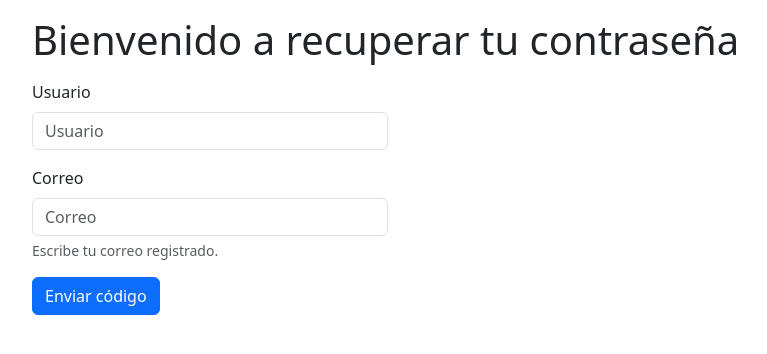
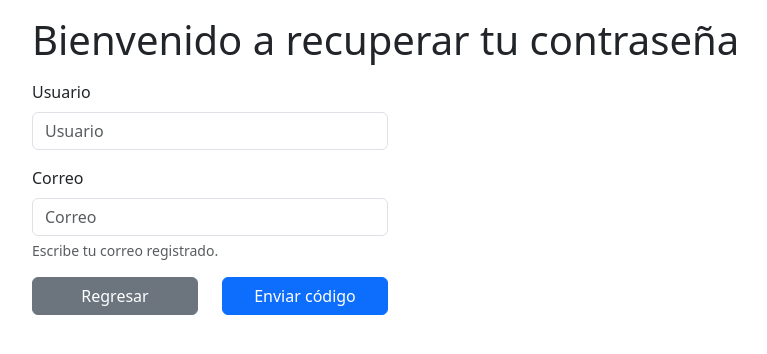
Before and after one commit to thebash1/kamojic-v2, a PHP site: page /public/resetPassword.php in a window 1280 px wide. Shown: the top 354 px of the page, without its empty margins (50-817 px from the left). Run offline with PHP 8.4, Linux system fonts and the light colour scheme.

Commit message:
primer cambio del día

```diff
--- a/public/resetPassword.php
+++ b/public/resetPassword.php
@@ -15,7 +15,7 @@
         <main>
             <div class="container">
                 <h1 class="my-3">Bienvenido a recuperar tu contraseña</h1>
-                <div class="row align-items-center">
+                <div class="row">
                     <div class="col-sm-12 col-md-6 col-xl-4">
                         <form action="" method="POST" id="recoverPassword">
                             <div class="mb-3">
@@ -27,7 +27,14 @@
                                 <input type="email" class="form-control" id="email" name="email" placeholder="Correo">
                                 <div id="emailHelp" class="form-text">Escribe tu correo registrado.</div>
                             </div>
-                            <button type="submit" class="btn btn-primary" onclick="resetPassword()">Enviar código</button>
+                            <div class="row">
+                                <div class="col">
+                                    <a href="./login.php" type="button" class="btn btn-secondary w-100">Regresar</a>
+                                </div>
+                                <div class="col">
+                                    <button type="submit" class="btn btn-primary w-100" onclick="resetPassword()">Enviar código</button>
+                                </div>
+                            </div>
                         </form>
                     </div>
                 </div>
```
Also changed, not shown: app/controllers/login.php (+13 -6 lines), app/controllers/resetPassword.php (added, +10 -0 lines).
